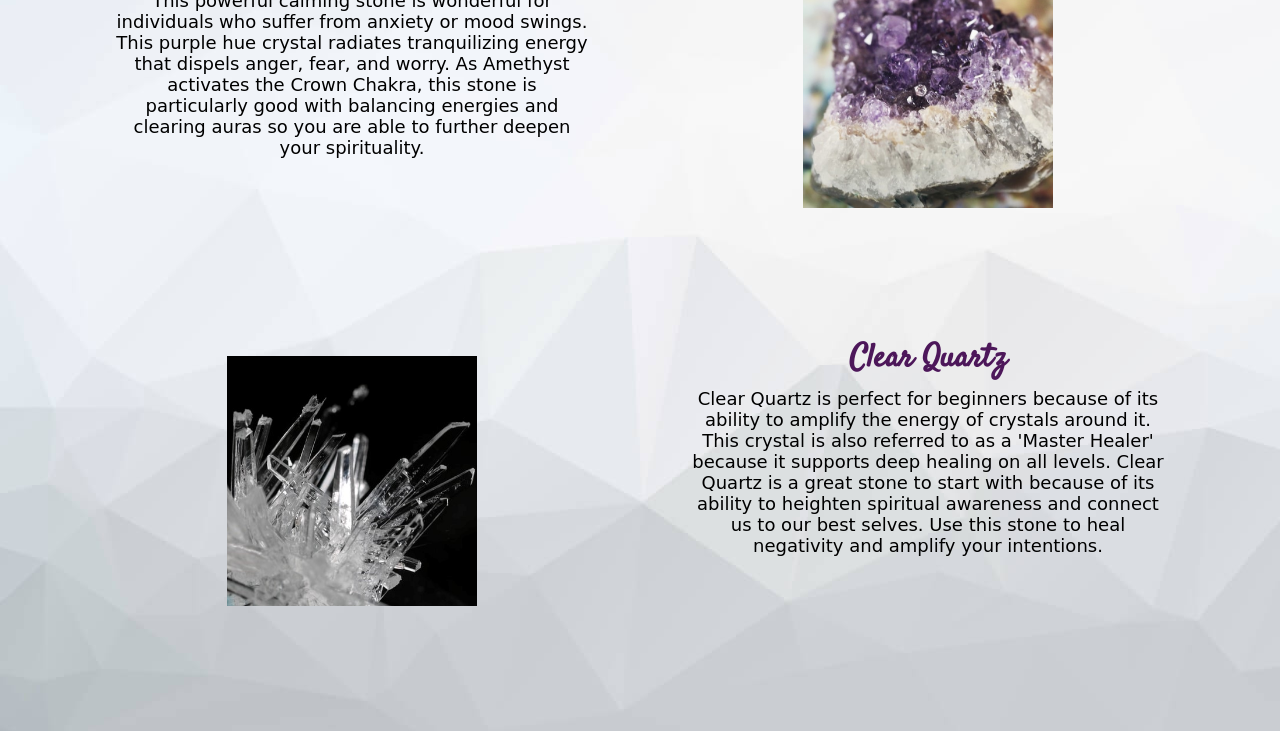
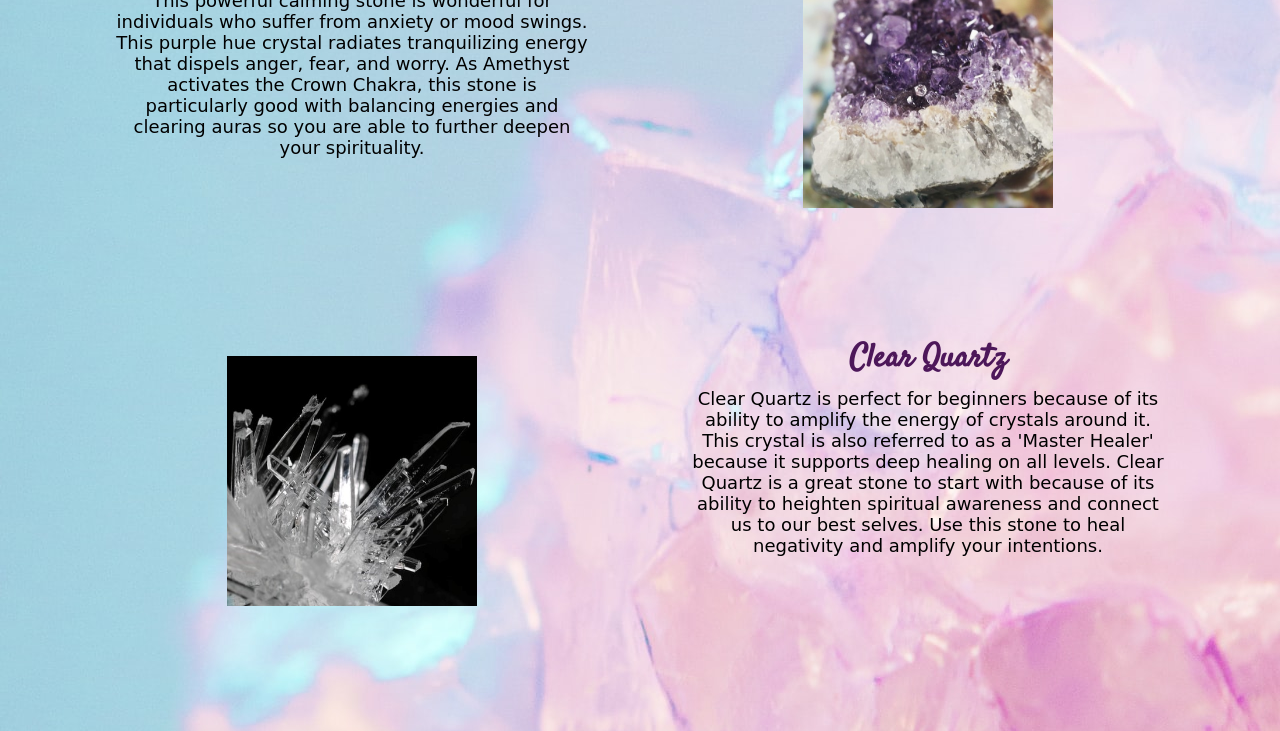
Before and after one commit to CharleyJo/portfolio-project-one, a plain HTML site: page index.html in a window 1280 px wide. Shown: the part 539-1270 px from the top of the page. Drawn offline with Linux system fonts and the light colour scheme.

Commit message:
changed background css

```diff
--- a/assets/css/style.css
+++ b/assets/css/style.css
@@ -3,7 +3,7 @@
 }
 
 body {
-    background: url(/assets/images/background-img-smaller.jpg);
+    background: url(/assets/images/backgroundimg.jpg);
     font-family: 'Satisfy', cursive;
 }
 
```
Also changed, not shown: index.html (+2 -2 lines), assets/images/backgroundimg.jpg (added).
